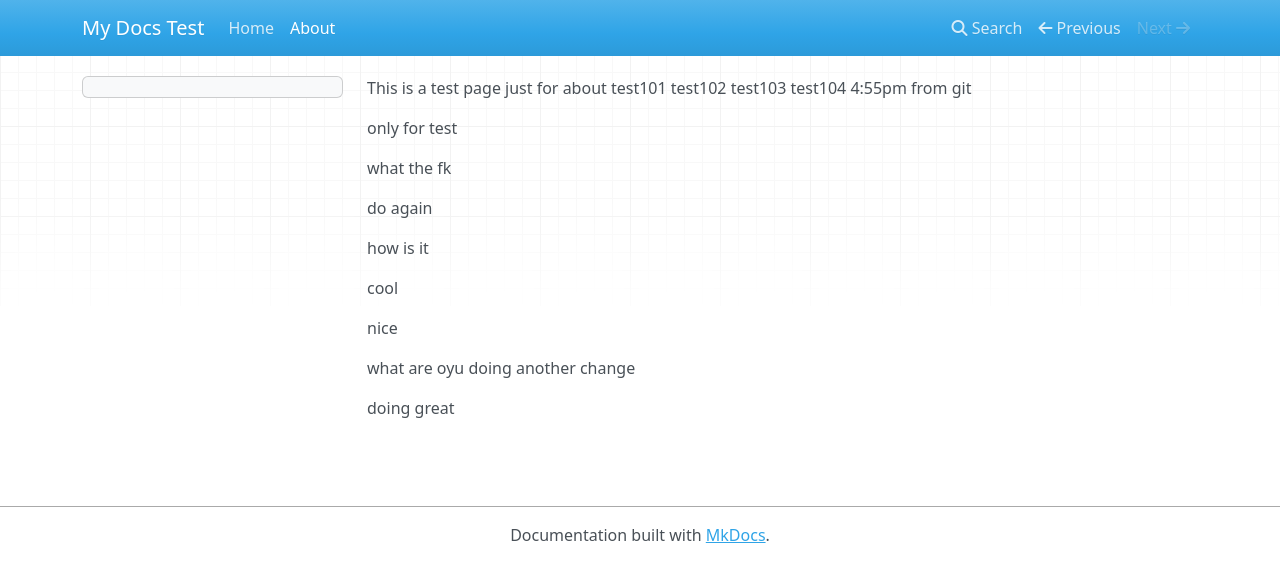
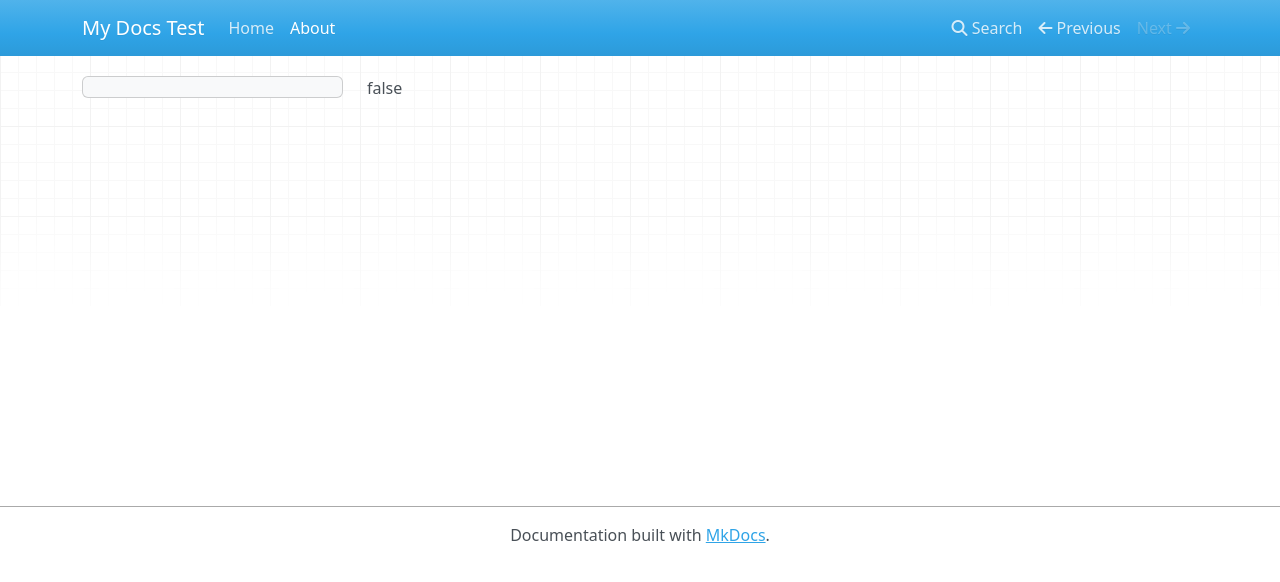
Before and after one commit to maplefu0602/test-gdcdocs, an MkDocs documentation site: the page built from docs/about.md, in a window 1280 px wide. Shown: the top 582 px of the page. Built offline with MkDocs 1.6.1, drawn with Linux system fonts in a browser that asks for light colours; nearby versions of some CDN libraries; old or Windows-style settings are respelled for this version of MkDocs.

Commit message:
update content from book

```diff
--- a/docs/about.md
+++ b/docs/about.md
@@ -1,24 +1 @@
-This is a test page
-just for about
-test101
-test102
-test103
-test104 4:55pm from git
-
-only for test
-
-what the fk
-
-do again
-
-how is it
-
-cool
-
-nice
-
-what are oyu doing
-another change
-
-
-doing great
+false
```
